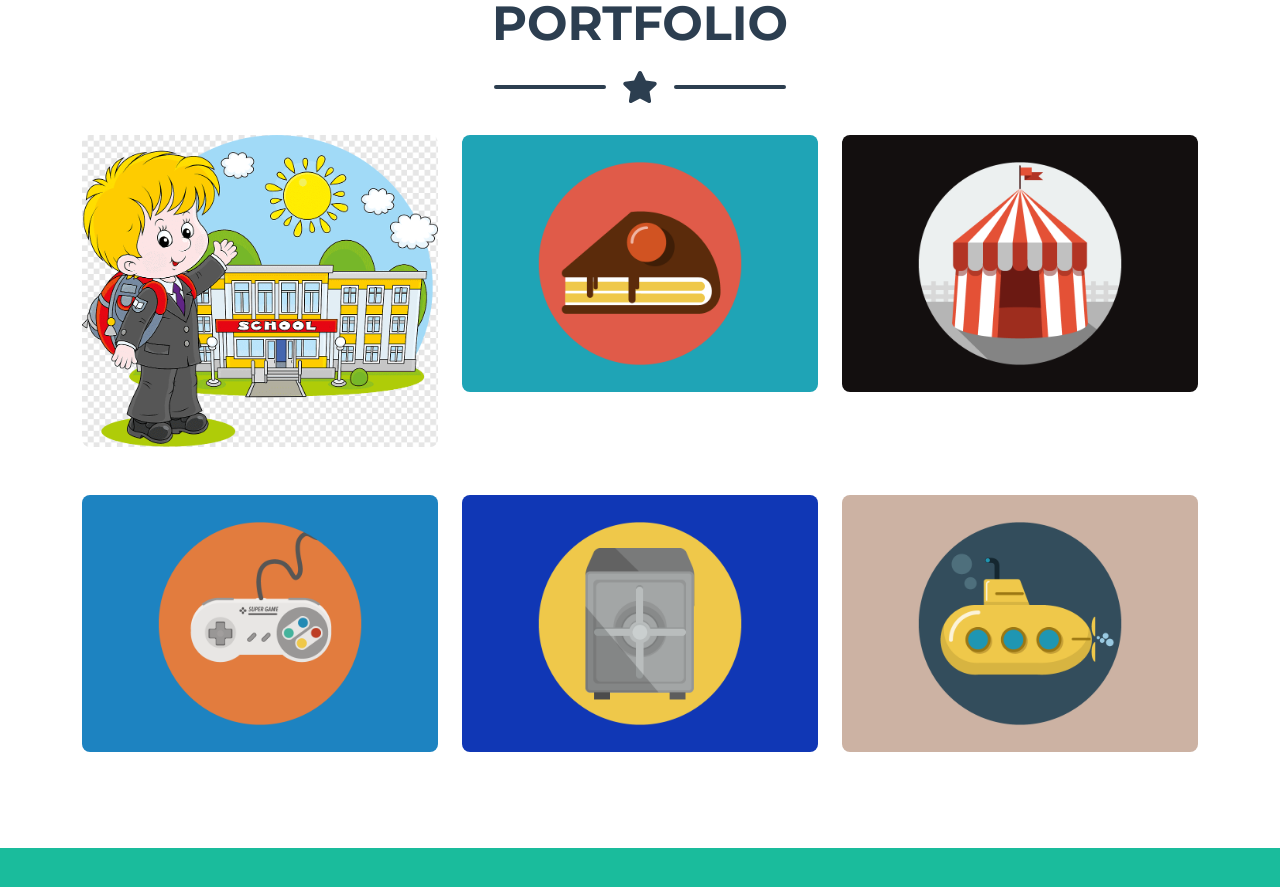
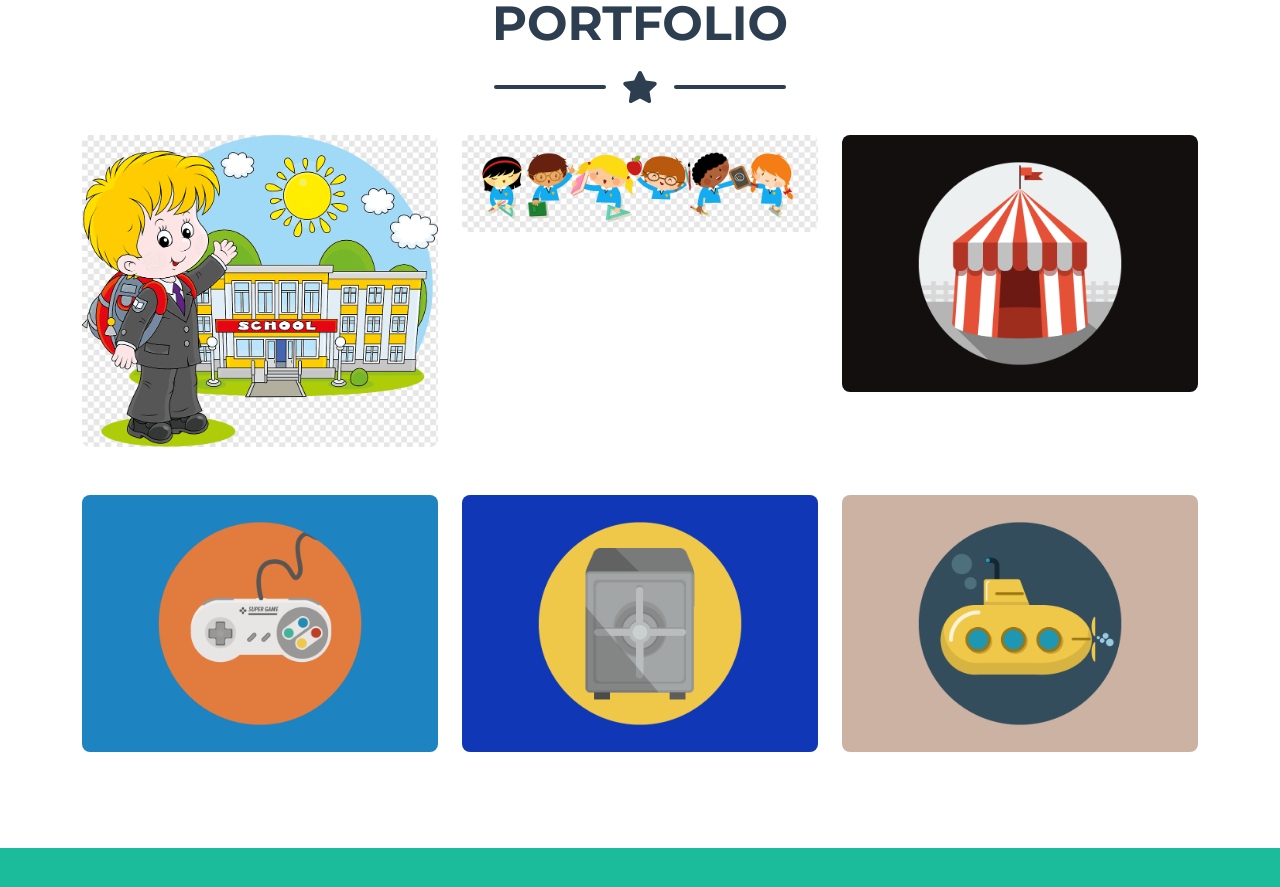
Before and after one commit to AulaPrimaria/ClasesIII, a plain HTML site: page index.html in a window 1280 px wide. Shown: the part 876-1763 px from the top of the page. Drawn offline with nearby package versions, Linux system fonts and the light colour scheme.

Commit message:
Update index.html

```diff
--- a/index.html
+++ b/index.html
@@ -79,7 +79,7 @@
                             <div class="portfolio-item-caption d-flex align-items-center justify-content-center h-100 w-100">
                                 <div class="portfolio-item-caption-content text-center text-white"><i class="fas fa-plus fa-3x"></i></div>
                             </div>
-                            <img class="img-fluid" src="assets/img/portfolio/cake.png" alt="..." />
+                            <img class="img-fluid" src="assets/img/portfolio/LISTOSPARAELCOLEGIO.png" alt="..." />
                         </div>
                     </div>
                     <!-- Portfolio Item 3-->
```
